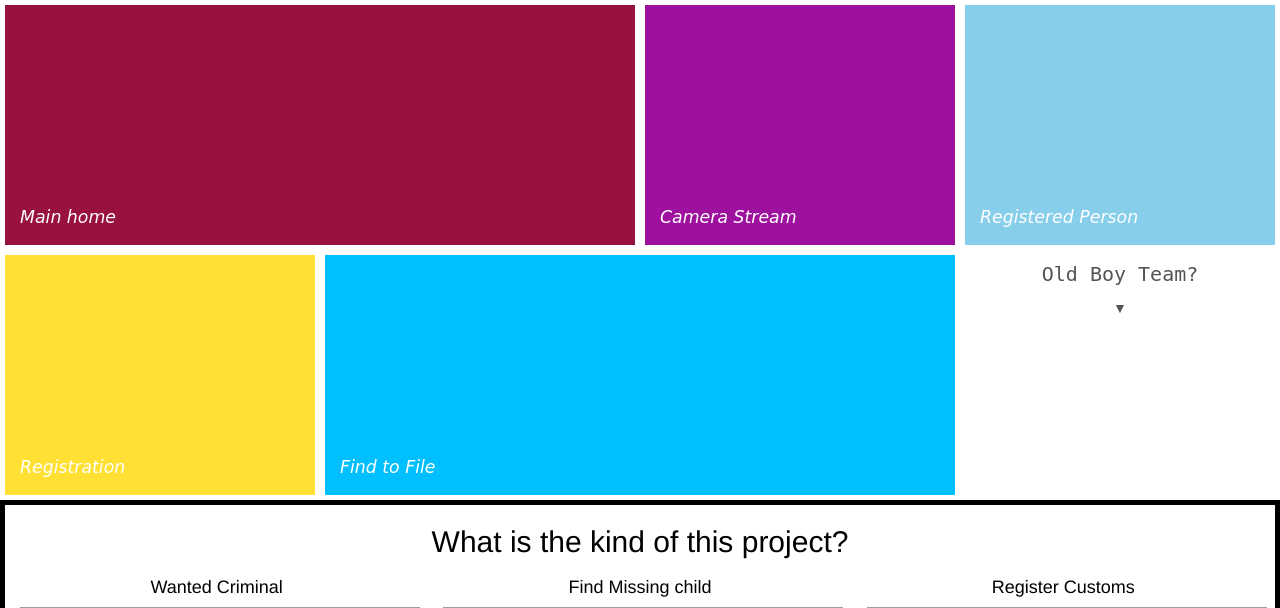
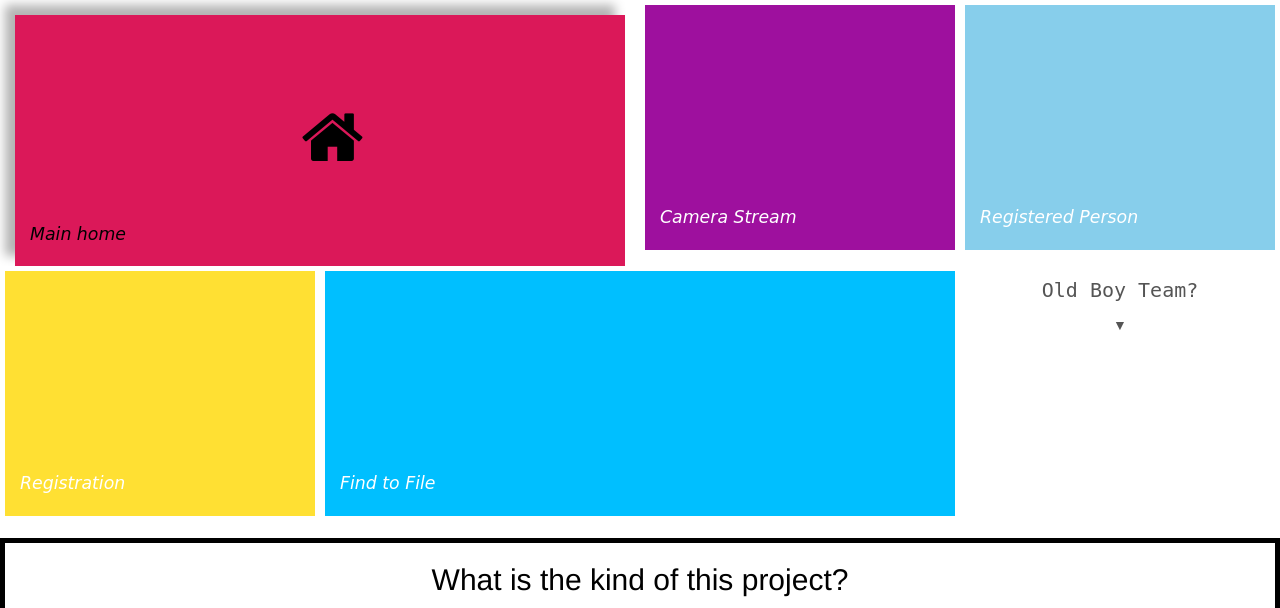
Before and after one commit to kanak87/oldboy_rep, a Flask app: template project/admin_server/templates/index.html in a window 1280 px wide. Shown: the top 608 px of the page. Run offline with Flask 2, Linux system fonts and the light colour scheme; the template is opened without the code that fills it, so the values that code supplies are empty; parts of the project's set-up code (start-up, migrations or seed data) failed here and were passed over; some libraries are stand-ins or nearby versions; grey boxes are pictures that could not be loaded.

Commit message:
front_end: Modified index.html style
Added style of main.
ex) flip, box-shadow

```diff
--- a/project/admin_server/admin_server.py
+++ b/project/admin_server/admin_server.py
@@ -2,7 +2,6 @@ from flask import Flask, render_template, session, g, \
     redirect, url_for, abort, abort, flash
 
 DEBUG = True
-
 app = Flask(__name__)
 
 @app.route('/')
@@ -39,4 +38,4 @@ def cameraStream():
 	return render_template('cameraStream.html', ** templateData)
 
 if __name__ == "__main__":
-    app.run(port=5000, debug=True)
+    app.run(port=5000, debug=True, threaded=True)
--- a/project/admin_server/templates/index.html
+++ b/project/admin_server/templates/index.html
@@ -12,14 +12,32 @@
 <body>
 <div class="container-fluid">
     <div class="row">
-        <div class="back_pink col-lg-6 col-md-6 col-sm-6 col-xs-12" onClick="window.location='/';">
-            <p style="font-family:Cursive; font-size:13pt; font-style:oblique">Main home</p>
+        <div class="effect_hover col-lg-6 col-md-6 col-sm-6 col-xs-12" onClick="window.location='/';">
+            <div class="front_pink">
+                <p class="main_font">Main home</p>
+            </div>
+            <div class="back_pink">
+                <span><i style="color:black; font-size:50pt; margin-left: 45%; padding-top: 90px;" class="fa fa-fw fa-home"></i></span>
+                <p class="main_font">Main home</p>
+            </div>
         </div>
-        <div class="back_violet col-lg-3 col-md-3 col-sm-3 col-xs-12" onClick="window.location='/cameraStream';">
-            <p style="font-family:Cursive; font-size:13pt; font-style:oblique">Camera Stream</p>
+        <div class="effect_hover col-lg-3 col-md-3 col-sm-3 col-xs-12" onClick="window.location='/cameraStream';">
+            <div class="front_violet">
+                <p class="main_font">Camera Stream</p>
+            </div>
+            <div class="back_violet">
+                <span><i style="color:black; font-size:50pt; margin-left: 35%; padding-top: 90px;" class="fa fa-fw fa-camera"></i></span>
+                <p class="main_font">Camera Stream</p>
+            </div>
         </div>
-        <div class="back_skyblue col-lg-3 col-md-3 col-sm-3 col-xs-12" onClick="window.location='/state';">
-            <p style="font-family:Cursive; font-size:13pt; font-style:oblique">Registered Person</p>
+        <div class="effect_hover col-lg-3 col-md-3 col-sm-3 col-xs-12" onClick="window.location='/state';">
+            <div class="front_skyblue">
+                <p class="main_font">Registered Person</p>
+            </div>
+            <div class="back_skyblue">
+                <span><i style="color:black; font-size:50pt; margin-left: 35%; padding-top: 90px;" class="fa fa-fw fa-user-secret"></i></span>
+                <p class="main_font">Registered Person</p>
+            </div>
         </div>
     </div>
 
@@ -27,11 +45,23 @@
 
 <div class="container-fluid">
     <div class="row">
-        <div class="back_gold col-lg-3 col-md-3 col-sm-3 col-xs-12" onClick="window.location='/regit';">
-            <p style="font-family:Cursive; font-size:13pt; font-style:oblique">Registration</p>
+        <div class="effect_hover col-lg-3 col-md-3 col-sm-3 col-xs-12" onClick="window.location='/regit';">
+            <div class="front_gold">
+                <p class="main_font">Registration</p>
+            </div>
+            <div class="back_gold">
+                <span><i style="color:black; font-size:50pt; margin-left: 35%; padding-top: 90px;" class="fa fa-fw fa-user-plus"></i></span>
+                <p class="main_font">Registration</p>
+            </div>
         </div>
-        <div class="back_deepskyblue col-lg-6 col-md-6 col-sm-6 col-xs-12" onClick="window.location='/findToFile';">
-            <p style="font-family:Cursive; font-size:13pt; font-style:oblique">Find to File</p>
+        <div class="effect_hover col-lg-6 col-md-6 col-sm-6 col-xs-12" onClick="window.location='/findToFile';">
+            <div class="front_deepskyblue">
+                <p class="main_font">Find to File</p>
+            </div>
+            <div class="back_deepskyblue">
+                <span><i style="color:black; font-size:50pt; margin-left: 45%; padding-top: 90px;" class="fa fa-fw fa-map-pin"></i></span>
+                <p class="main_font">Find to File</p>
+            </div>
         </div>
         <div class="back_white col-lg-3 col-md-3 col-sm-3 col-xs-12 text-center">
             <p style="font-family: monospace; font-size:15pt">Old Boy Team?</p>
@@ -44,7 +74,7 @@
     </div>
 </div>
 
-  <div class="container-fluid back_green text-center" style="height:100%;">
+  <div class="container-fluid intro_background text-center" style="height:100%;">
   <h2>What is the kind of this project?</h2>
   <div class="row">
     <div class="col-sm-4">
@@ -73,11 +103,21 @@
 </script>
 
 <style>
-.back_green {
+.main_font {
+    font-family:Cursive;
+    font-size:13pt;
+    font-style:oblique;
+    margin-left:15px;
+    vertical-align:text-bottom;
+    padding-top: 50px;
+    padding-bottom: 5px;
+}
+.intro_background {
     background-color: #ffffff;
     border: 5px solid;
     /*background-color: #1abc9c; /* Green */
     color: #000000;
+    margin-top:5px;
 }
 .back_darkblue {
     background-color: #474e5d; /* Dark Blue */
@@ -91,56 +131,61 @@
     color: #555555;
     padding-top: 10px;
 }
-.back_violet {
-    background-color: #9e109e; /* Violet */
+.front_violet, .front_pink, .front_skyblue, .front_deepskyblue, .front_gold,
+.back_violet, .back_pink, .back_skyblue, .back_deepskyblue, .back_gold {
+
+    cursor: pointer;
+
+    -webkit-backface-visibility: hidden;
+        backface-visibility: hidden;
+    -webkit-transition: -webkit-transform 0.3s;
+        transition: transform 0.3s;
+}
+.front_violet, .front_pink, .front_skyblue, .front_deepskyblue, .front_gold {
     color: #ffffff;
     border: 5px solid white;
-    padding-top: 200px;
+    position:absolute;
+    top:0;
+    left:0;
+    right:0;
+    width:100%;
+    padding-top: 150px;
     padding-bottom: 5px;
-    vertical-align:text-bottom; transition:all 0.8s, color 0.3s 0.3s;
-    cursor: pointer;
 }
-.back_pink {
+.back_violet, .back_pink, .back_skyblue, .back_deepskyblue, .back_gold {
+    color: #000000;
+    margin-top: 15px ;
+    box-shadow: -10px -10px 10px rgba(0,0,0,0.3);
+    -webkit-transform: rotateY(-180deg);
+        transform: rotateY(-180deg);
+    padding-bottom: 5px;
+}
+.front_violet, .back_violet {
+    background-color: #9e109e; /* Violet */
+}
+.front_pink, .back_pink {
     background-color: #DB1859; /* Pink */
-    color: #ffffff;
-    border: 5px solid white;
-    padding-top: 200px;
-    padding-bottom: 5px;
-    vertical-align:text-bottom; transition:all 0.8s, color 0.3s 0.3s;
-    cursor: pointer;
 }
-.back_skyblue {
+.front_skyblue, .back_skyblue {
     background-color: #87ceeb; /* Skyblue */
-    color: #ffffff;
-    border: 5px solid white;
-    padding-top: 200px;
-    padding-bottom: 5px;
-    vertical-align:text-bottom; transition:all 0.8s, color 0.3s 0.3s;
-    cursor: pointer;
 }
-.back_deepskyblue {
+.front_deepskyblue, .back_deepskyblue {
     background-color: #00bfff; /* DeepSkyblue */
-    color: #ffffff;
-    border: 5px solid white;
-    padding-top: 200px;
-    padding-bottom: 5px;
-    vertical-align:text-bottom; transition:all 0.8s, color 0.3s 0.3s;
-    cursor: pointer;
 }
-.back_gold {
+.front_gold, .back_gold {
     background-color: #ffe033; /* Gold */
-    color: #ffffff;
-    border: 5px solid white;
-    padding-top: 200px;
-    padding-bottom: 5px;
-    vertical-align:text-bottom; transition:all 0.5s, color 0.3s 0.3s;
-    cursor: pointer;
 }
-.back_gold:hover, .back_pink:hover, .back_violet:hover, .back_skyblue:hover, .back_deepskyblue:hover {
-    box-shadow:1000px 1000px 1000px 1000px rgba(0,0,0,0.3) inset;
+.effect_hover:hover .front_gold, .effect_hover:hover .front_pink, .effect_hover:hover .front_violet,
+.effect_hover:hover .front_skyblue, .effect_hover:hover .front_deepskyblue {
+    -webkit-transform: rotateY(-180deg);
+          transform: rotateY(-180deg);
+    /*box-shadow:1000px 1000px 1000px 1000px rgba(0,0,0,0.3) inset;*/
 }
-
-
+.effect_hover:hover .back_gold, .effect_hover:hover .back_pink, .effect_hover:hover .back_violet,
+.effect_hover:hover .back_skyblue, .effect_hover:hover .back_deepskyblue {
+    -webkit-transform: rotateY(0deg);
+          transform: rotateY(0deg);
+}
 </style>
 
 </html>
--- a/project/admin_server/templates/state.html
+++ b/project/admin_server/templates/state.html
@@ -130,6 +130,9 @@
             $('.clickable').on('click',function(){
                 var effect = $(this).data('effect');
                 var present_name = $(this).data('id');
+
+                //result = confirm('삭제 하시겠습니까');
+                //if(result) {
                     $(this).closest('.panel')[effect]();
 
                     // delete_request message
@@ -153,6 +156,8 @@
                             console.log(pars);
                         });
                     }
+                //}
+
             })
         });
 
```
Also changed, not shown: project/admin_server/static/css/style.css (added, +98 -0 lines), project/admin_server/templates/registration.html (+7 -1 lines). Lines whose indentation alone changed are shown as unchanged.
